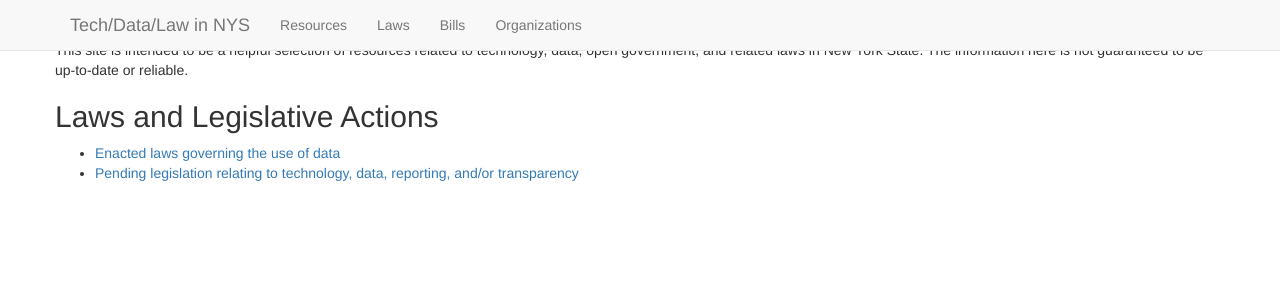
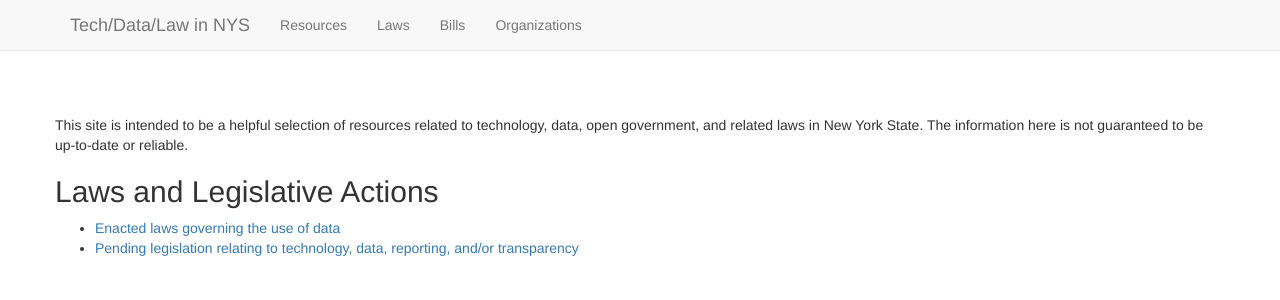
Before and after one commit to technickle/open-data-resources, a Jekyll site: the page built from index.md, in a window 1280 px wide. Shown: the top 300 px of the page. Built offline with Jekyll 4.4.1, drawn with Linux system fonts in a browser that asks for light colours; nearby versions of some CDN libraries.

Commit message:
Update default.html

```diff
--- a/_layouts/default.html
+++ b/_layouts/default.html
@@ -16,11 +16,8 @@
     <![endif]-->
     <!-- Latest compiled and minified JavaScript -->
     <script src="https://maxcdn.bootstrapcdn.com/bootstrap/3.3.2/js/bootstrap.min.js"></script>
-    <style>
-      body { padding-top: 75 }
-    </style>
   </head>
-  <body>
+  <body style="padding-top: 75px">
       <nav class="navbar navbar-default navbar-fixed-top">
       <div class="container">
         <div class="navbar-header">
```
